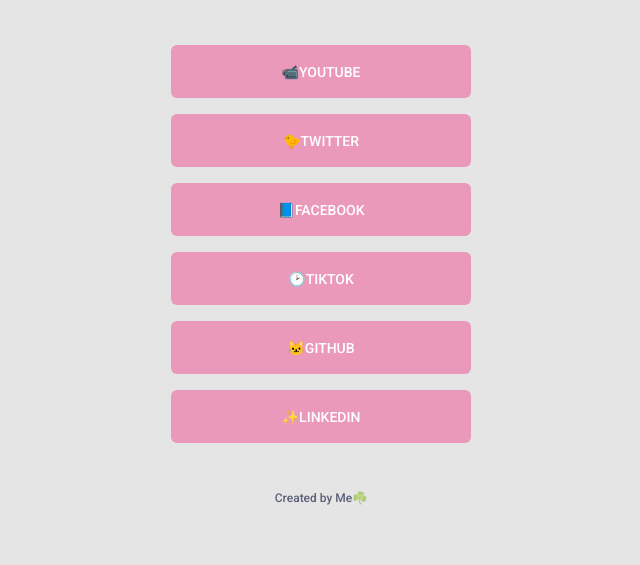
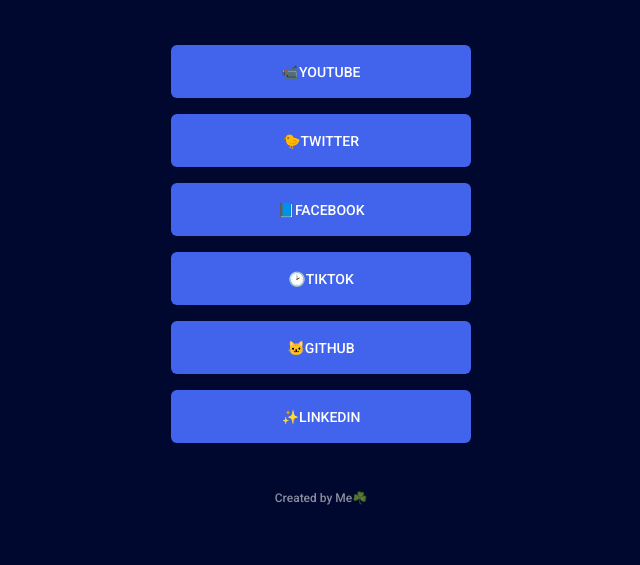
Before and after one commit to JhonyMesquita/social-links, a plain HTML site: page index.html in a window 1280 px wide. Shown: the part 261-826 px from the top of the page, without its empty margins (319-959 px from the left). Drawn offline with Linux system fonts and the light colour scheme.

Commit message:
dark again

```diff
--- a/index.html
+++ b/index.html
@@ -10,7 +10,7 @@
     <link rel="stylesheet" href="./styles.css">
   </head>
 
-  <body class="pink">
+  <body class="dark">
 
     <div class="container">
 
```
